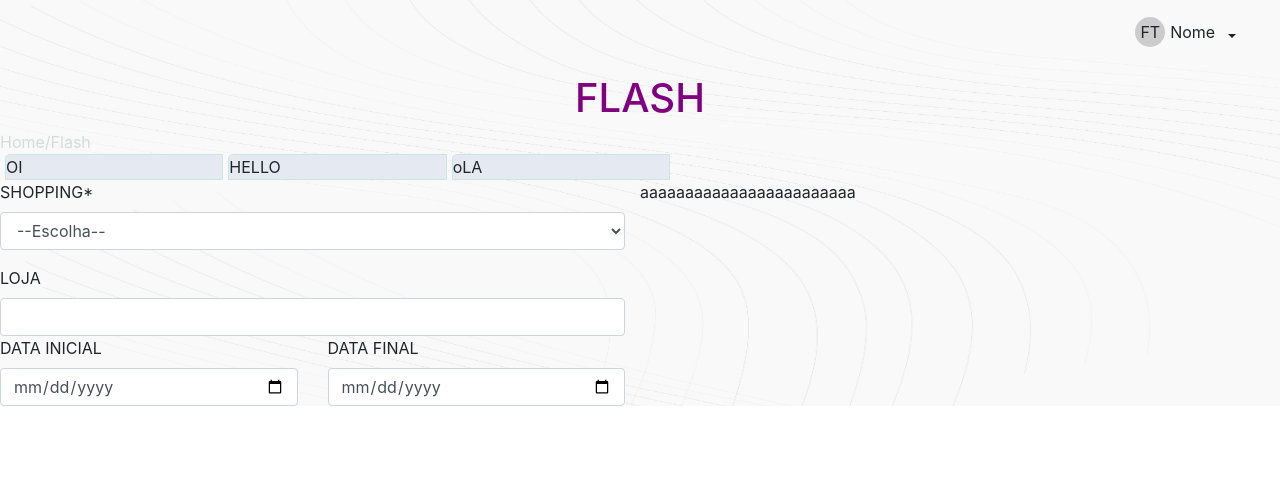
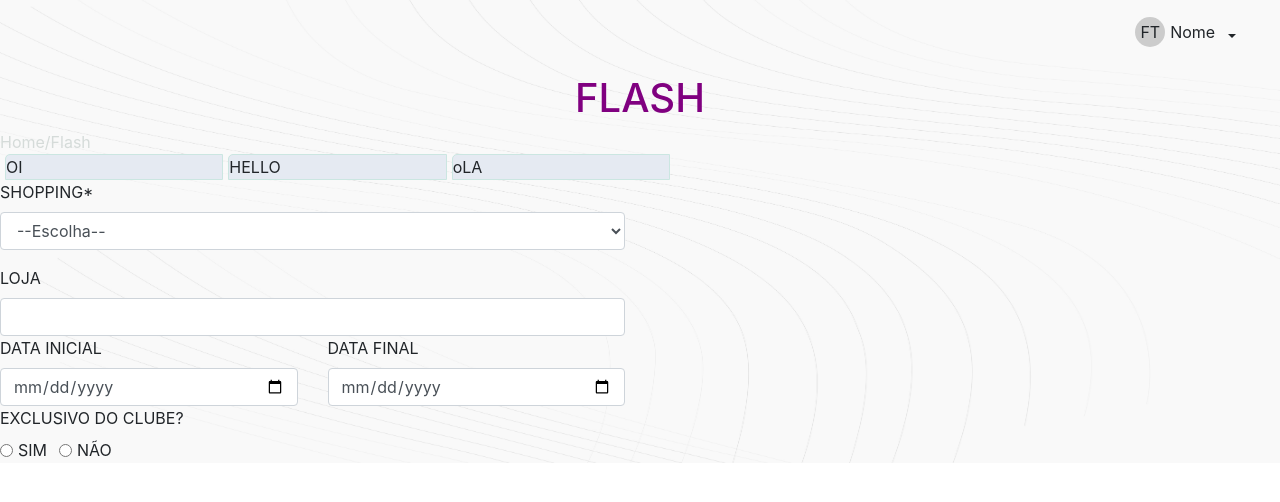
Before and after one commit to WellHarper/flash-page, a React (Create React App) app: page / in a window 1280 px wide. Shown: the top 502 px of the page. Built offline with nearby package versions, Linux system fonts and the light colour scheme.

Commit message:
adiciona formulario membro do clube

```diff
--- a/src/App.js
+++ b/src/App.js
@@ -48,10 +48,15 @@ function App() {
                   <Form.Control type="date"/>
                 </Col>
               </Row>
+              <Form.Label>
+                EXCLUSIVO DO CLUBE?
+              </Form.Label>
+              <Row></Row>
+              <Form.Check inline type="radio" label="SIM" name="option"/>
+              <Form.Check inline type="radio" label="NÃO" name="option"/>
+
+
             </Form>
-          </Col>
-          <Col md={6} className="two">
-            aaaaaaaaaaaaaaaaaaaaaaaa
           </Col>
       </Row>
 
```
